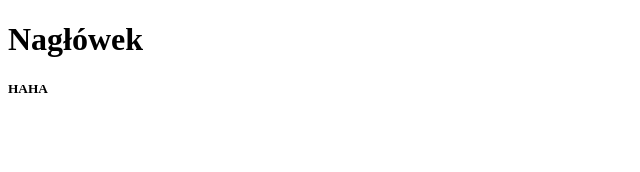
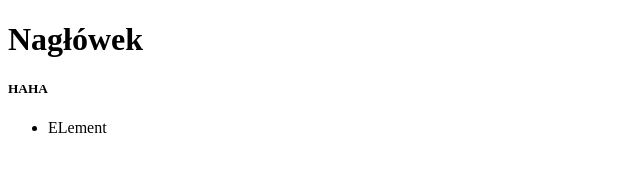
Before and after one commit to MichalCaputa/Repozytorium, a plain HTML site: page index.html in a window 1280 px wide. Shown: the full height of the page, 0-640 px from the left. Drawn offline with Linux system fonts and the light colour scheme.

Commit message:
Update - lista
lista 1

```diff
--- a/index.html
+++ b/index.html
@@ -9,5 +9,8 @@
   <body>
     <h1>Nagłówek</h1>
     <h5>HAHA</h5>
+    <ul>
+      <li>ELement</li>
+    </ul>
   </body>
 </html>
```
